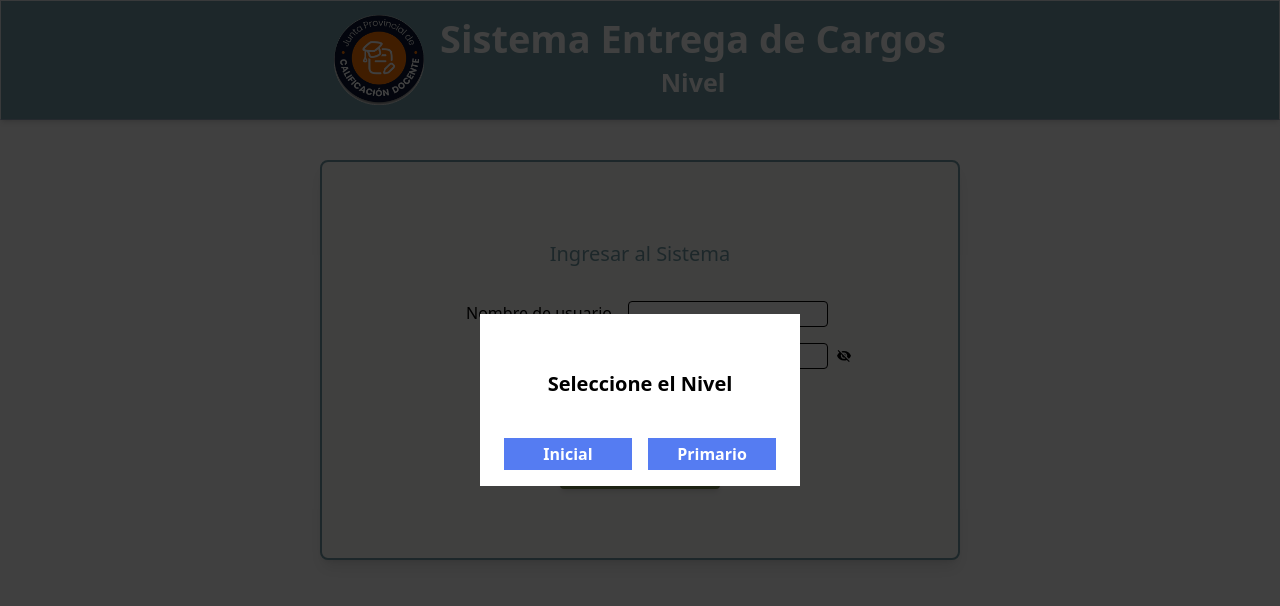
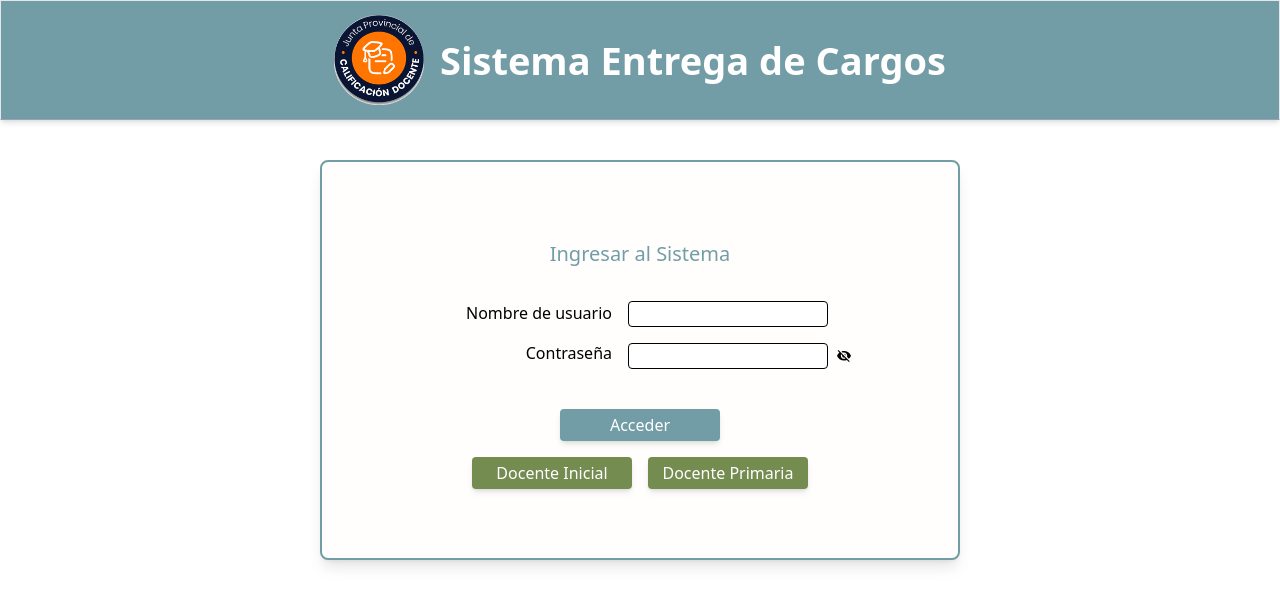
Before and after one commit to GDavidDias/Cargos, a React (Vite) app in the folder client/: page /#/ in a window 1280 px wide. Shown: the top 606 px of the page. Built offline with nearby package versions, Linux system fonts and the light colour scheme; no server answers.

Commit message:
se elimina ventana modal inicial, se ingresa a nivel, segun configuracion de usuario que se loguea, se agregan botones para seleccionar nivel

```diff
--- a/client/src/views/Landing/Landing.jsx
+++ b/client/src/views/Landing/Landing.jsx
@@ -11,6 +11,9 @@ import { outUser, setUser } from "../../redux/userSlice";
 import logo from '../../assets/JUNTA-04-xs.png';
 
 const Landing = () => {
+
+    const dispatch = useDispatch();
+    const navigate = useNavigate();
 
     const configSG = useSelector((state)=>state.config);
 
@@ -51,25 +54,31 @@ const Landing = () => {
         const datavalida = await conexion(form);
         if(datavalida.length!=0){
             dispatch(setUser(datavalida));
+            console.log('que tiene datavalida: ', datavalida);
+            if(datavalida[0].nivel===1){
+                const datosNivel=[{id_nivel:1, descripcion:'INICIAL'}];
+                dispatch(setNivel(datosNivel));
+            }else if(datavalida[0].nivel===2){
+                const datosNivel=[{id_nivel:2, descripcion:'PRIMARIO'}];
+                dispatch(setNivel(datosNivel));
+            }
             navigate('/home');
         }else{
             dispatch(outUser());
         }
     };
 
-    const submitHandlerInvitado = async()=>{
+
+
+    const submitNivelInicial = async() =>{
         let formInvitado = {
-            username:'',
-            password:''
+            username:'invitadoIni',
+            password:'invitadoIni'
         };
 
-        if(configSG.nivel.id_nivel===1){
-            formInvitado.username='invitadoIni';
-            formInvitado.password='invitadoIni';
-        }else if(configSG.nivel.id_nivel===2){
-            formInvitado.username='invitadoPri';
-            formInvitado.password='invitadoPri';
-        }
+        console.log('Presiono Docente Inicial');
+        const datosNivel=[{id_nivel:1, descripcion:'INICIAL'}];
+        dispatch(setNivel(datosNivel));
 
         const datavalida = await conexion(formInvitado);
         if(datavalida.length!=0){
@@ -78,25 +87,25 @@ const Landing = () => {
         }else{
             dispatch(outUser());
         }
-    }
-
-    const dispatch = useDispatch();
-    const navigate = useNavigate();
-
-    const submitNivelInicial = () =>{
-        console.log('Presiono Nivel Inicial');
-        const datosNivel=[{id_nivel:1, descripcion:'INICIAL'}];
-        dispatch(setNivel(datosNivel));
-        //navigate('/home');
-        closeModalNivel();
     };
 
-    const submitNivelPrimario = ()=>{
+    const submitNivelPrimario = async()=>{
+        let formInvitado = {
+            username:'invitadoPri',
+            password:'invitadoPri'
+        };
+
         console.log('Presiono Nivel Primario');
         const datosNivel=[{id_nivel:2, descripcion:'PRIMARIO'}];
         dispatch(setNivel(datosNivel));
-        //navigate('/home');
-        closeModalNivel();
+
+        const datavalida = await conexion(formInvitado);
+        if(datavalida.length!=0){
+            dispatch(setUser(datavalida));
+            navigate('/home');
+        }else{
+            dispatch(outUser());
+        }
     };
 
     const getConfiguracion = async() =>{
@@ -112,7 +121,7 @@ const Landing = () => {
     useEffect(()=>{
         //Se carga la tabla de configuracion
         getConfiguracion();
-        openModalNivel();
+        //openModalNivel();
     },[])
 
     return(
@@ -123,7 +132,7 @@ const Landing = () => {
                 </div>
                 <div className="h-28  flex flex-col pl-4 justify-center items-center">
                     <label className="desktop:text-[38px] movil:text-xl font-bold text-white" translate='no'>Sistema Entrega de Cargos</label>
-                    <label className="desktop:text-[25px] movil:text-lg text-white font-semibold mt-4" translate='no'>Nivel {configSG.nivel?.descripcion}</label>
+                    {/* <label className="desktop:text-[25px] movil:text-lg text-white font-semibold mt-4" translate='no'>Nivel {configSG.nivel?.descripcion}</label> */}
                 </div>
             </div>
 
@@ -165,12 +174,20 @@ const Landing = () => {
                     translate='no'
                     id="botonEnter"
                 >Acceder</button>
-                <button
-                    className="w-40 h-8 bg-[#758C51] my-2 px-2 py-1 text-base font-medium text-white hover:bg-[#c9d991] shadow-md rounded"
-                    onClick={submitHandlerInvitado}
-                    translate='no'
-                    id="botonEnter"
-                >Invitado</button>
+                <div className="flex desktop:flex-row movil:flex-col">
+                    <button
+                        className="w-40 h-8 bg-[#758C51] my-2 px-2 py-1 text-base font-medium text-white hover:bg-[#c9d991] shadow-md rounded mx-2"
+                        onClick={submitNivelInicial}
+                        translate='no'
+                        id="botonEnter"
+                    >Docente Inicial</button>
+                    <button
+                        className="w-40 h-8 bg-[#758C51] my-2 px-2 py-1 text-base font-medium text-white hover:bg-[#c9d991] shadow-md rounded mx-2"
+                        onClick={submitNivelPrimario}
+                        translate='no'
+                        id="botonEnter"
+                    >Docente Primaria</button>
+                </div>
             </div>
 
             {/* MODAL INICIAL SELECCION NIVEL */}
```
Also changed, not shown: 1 other file (tests, documents, lock files or other folders).
